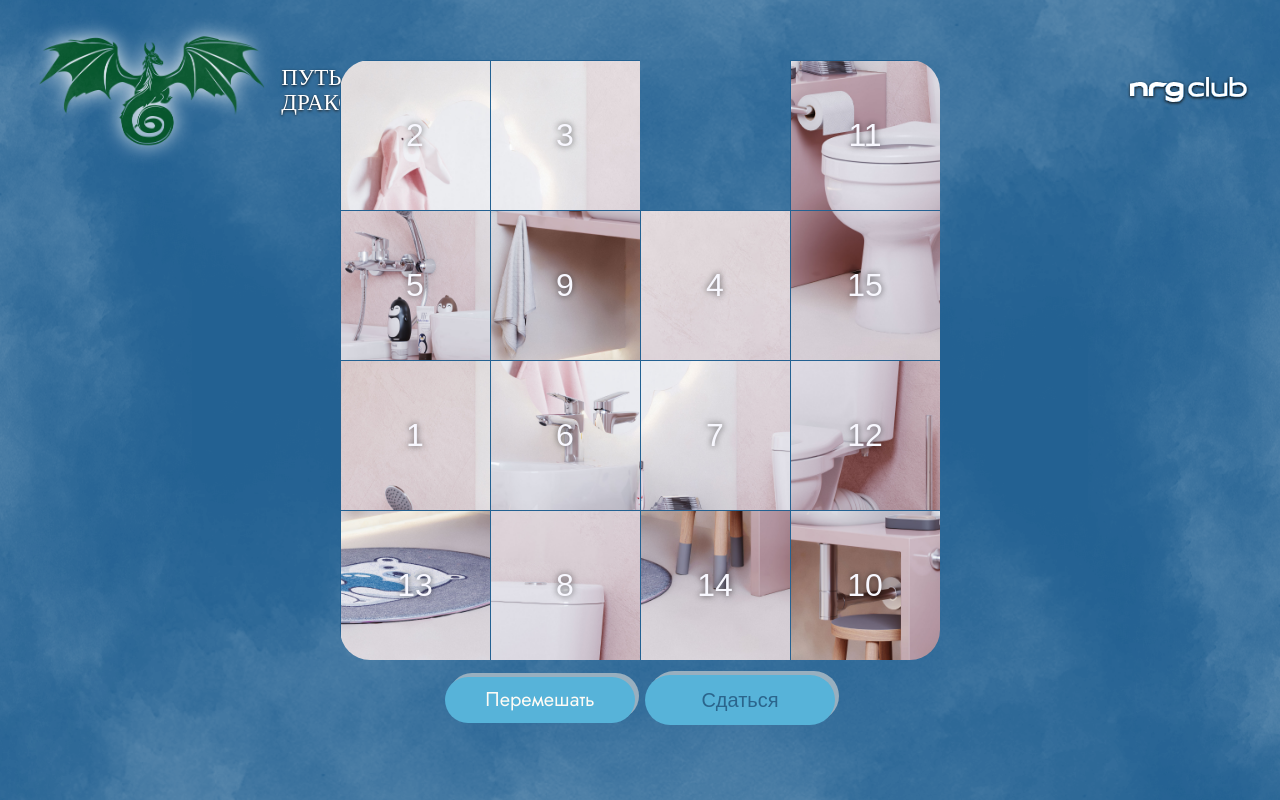
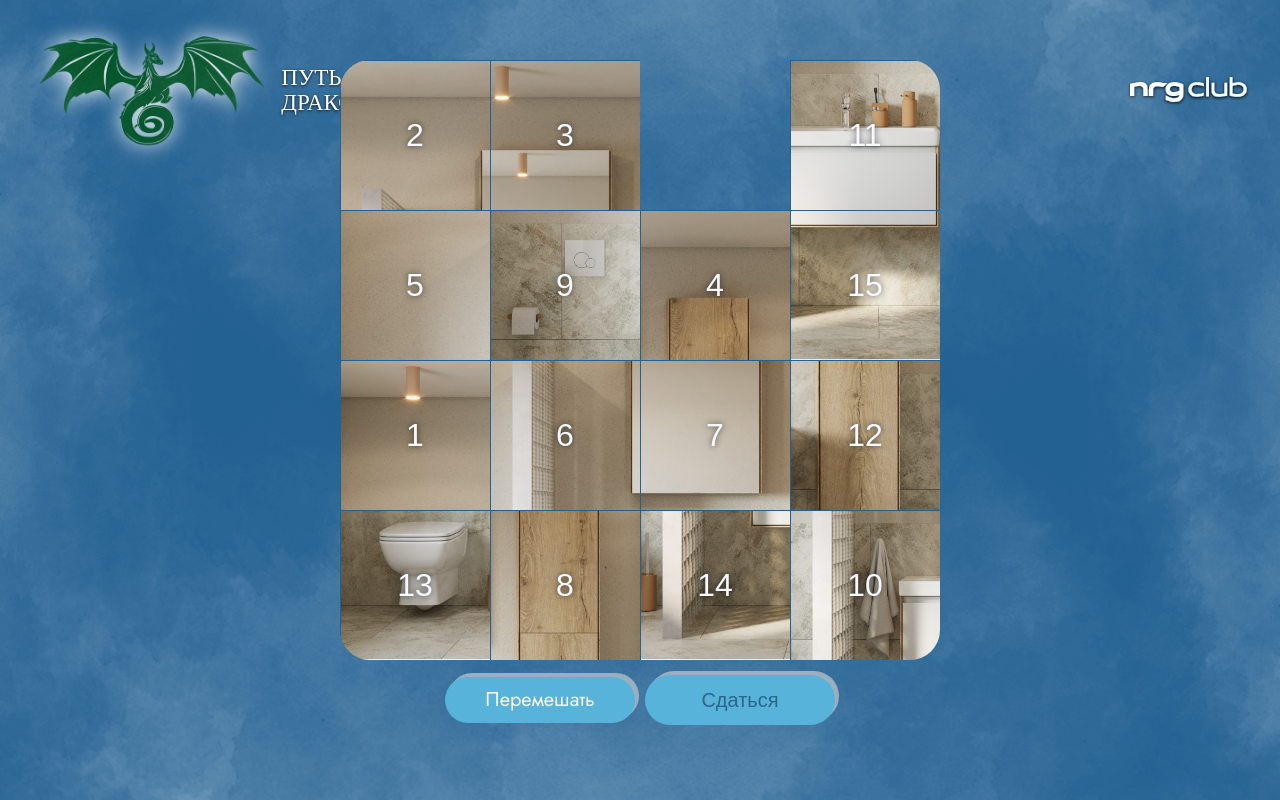
Before and after one commit to Ddonec/pyathashki-game-2-demo, a plain HTML site: page index.html in a window 1280 px wide. Drawn offline with Linux system fonts and the light colour scheme.

Commit message:
feat: update 2 week to show

```diff
--- a/css/media.css
+++ b/css/media.css
@@ -105,6 +105,14 @@
       border-radius: 30px;
    }
 }
+@media (min-height: 501px) {
+   .botoom-smoke {
+      background-position: bottom;
+   }
+   .top-smoke {
+      background-position: top;
+   }
+}
 
 @media (max-height: 500px) and (orientation: landscape) {
    .game-and-buttons {
--- a/index.html
+++ b/index.html
@@ -10,7 +10,7 @@
 
 <!-- чтобы заработала вторая картинка нуджно раскоментить одну строку нидже с стилем css/week-2.css, ничего не удалять -->
 
-      <!-- <link rel="stylesheet" href="css/week-2.css" /> -->
+      <link rel="stylesheet" href="css/week-2.css" />
 
 <!-- чтобы заработала третья картинка нуджно раскоментить одну строку ниже с стилем css/week-3.css, ничего не удалять -->
 
```
